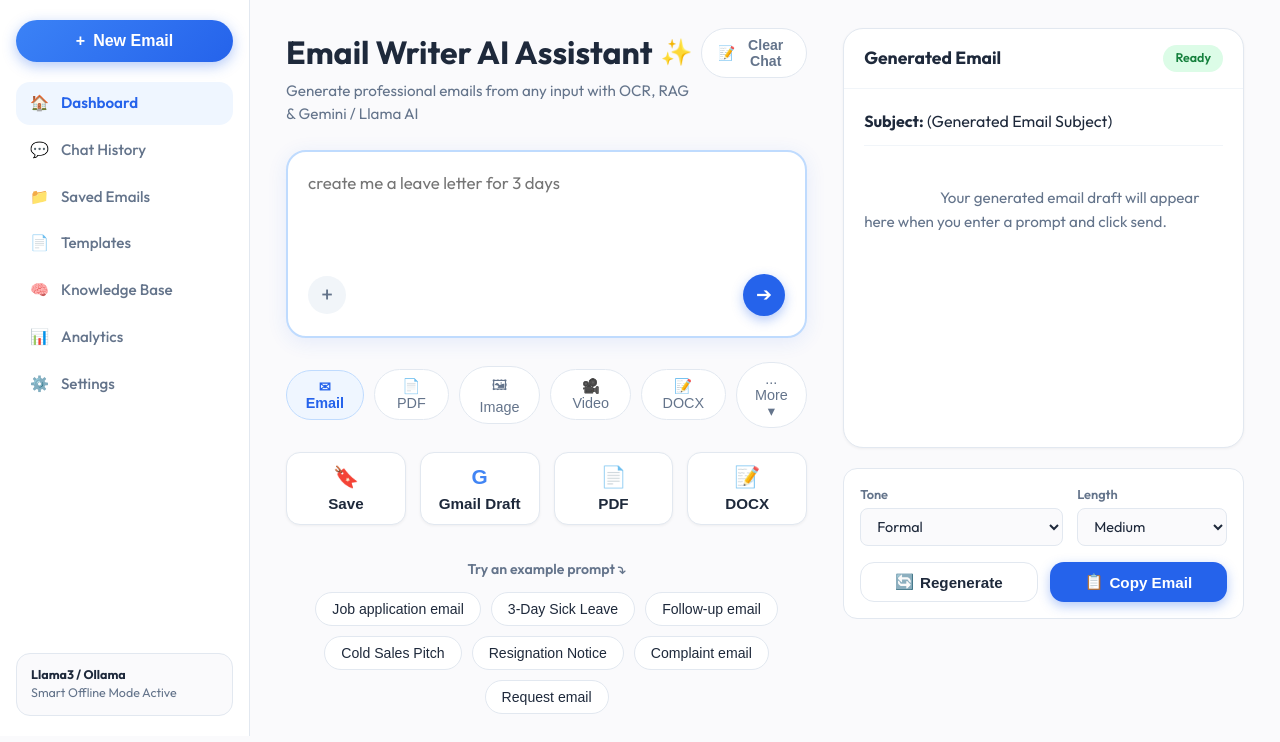
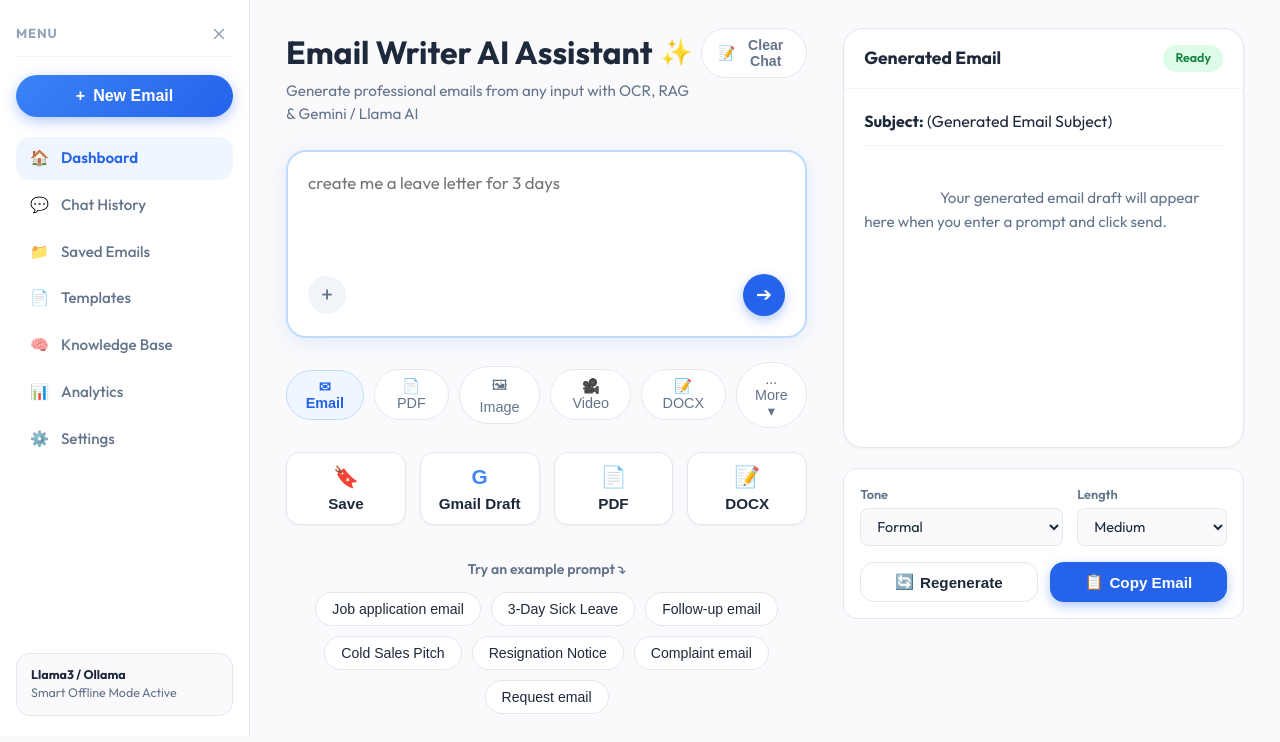
Before and after one commit to koushikbora2006-web/Email-ai, a Flask app: page /dashboard in a window 1280 px wide. Shown: the part 64-806 px from the top of the page. Run offline with Flask 3, Linux system fonts and the light colour scheme; the visitor is signed in with stand-in values (Sample User, id 1); data comes from the database, SQL or seed files in the repository; data that the repository does not hold is empty; some libraries are stand-ins or nearby versions.

Commit message:
Enhance sidebar with titles for menu items

```diff
--- a/templates/components/sidebar.html
+++ b/templates/components/sidebar.html
@@ -1,35 +1,45 @@
 <!-- Left Sidebar Navigation -->
 <aside class="app-sidebar" id="app-sidebar">
-    <button class="btn-new-email" id="btn-new-email-action">
+    <div class="sidebar-header">
+        <span class="sidebar-title">Menu</span>
+        <button class="sidebar-close-btn" id="sidebar-close-btn" title="Close Sidebar" aria-label="Close Sidebar">
+            <svg width="18" height="18" viewBox="0 0 24 24" fill="none" stroke="currentColor" stroke-width="2" stroke-linecap="round" stroke-linejoin="round">
+                <line x1="18" y1="6" x2="6" y2="18"></line>
+                <line x1="6" y1="6" x2="18" y2="18"></line>
+            </svg>
+        </button>
+    </div>
+
+    <button class="btn-new-email" id="btn-new-email-action" title="New Email">
         <span class="plus-icon">+</span> <span class="btn-text">New Email</span>
     </button>
 
     <nav class="sidebar-menu">
-        <a href="#" class="menu-item active" data-tab="tab-dashboard">
+        <a href="#" class="menu-item active" data-tab="tab-dashboard" title="Dashboard">
             <span class="menu-icon">🏠</span> <span class="menu-text">Dashboard</span>
         </a>
-        <a href="#" class="menu-item" data-tab="tab-history">
+        <a href="#" class="menu-item" data-tab="tab-history" title="Chat History">
             <span class="menu-icon">💬</span> <span class="menu-text">Chat History</span>
         </a>
-        <a href="#" class="menu-item" data-tab="tab-saved">
+        <a href="#" class="menu-item" data-tab="tab-saved" title="Saved Emails">
             <span class="menu-icon">📁</span> <span class="menu-text">Saved Emails</span>
         </a>
-        <a href="#" class="menu-item" data-tab="tab-templates">
+        <a href="#" class="menu-item" data-tab="tab-templates" title="Templates">
             <span class="menu-icon">📄</span> <span class="menu-text">Templates</span>
         </a>
-        <a href="#" class="menu-item" data-tab="tab-rag">
+        <a href="#" class="menu-item" data-tab="tab-rag" title="Knowledge Base">
             <span class="menu-icon">🧠</span> <span class="menu-text">Knowledge Base</span>
         </a>
 
-        <a href="#" class="menu-item" data-tab="tab-analytics">
+        <a href="#" class="menu-item" data-tab="tab-analytics" title="Analytics">
             <span class="menu-icon">📊</span> <span class="menu-text">Analytics</span>
         </a>
-        <a href="#" class="menu-item" data-tab="tab-settings">
+        <a href="#" class="menu-item" data-tab="tab-settings" title="Settings">
             <span class="menu-icon">⚙️</span> <span class="menu-text">Settings</span>
         </a>
     </nav>
 
-    <div class="sidebar-status-card" id="ollama-status-badge">
+    <div class="sidebar-status-card" id="ollama-status-badge" title="AI Model Status">
         <div class="status-indicator online" id="status-dot"></div>
         <div class="status-text">
             <strong id="status-model-name">Llama3 / Ollama</strong>
```
